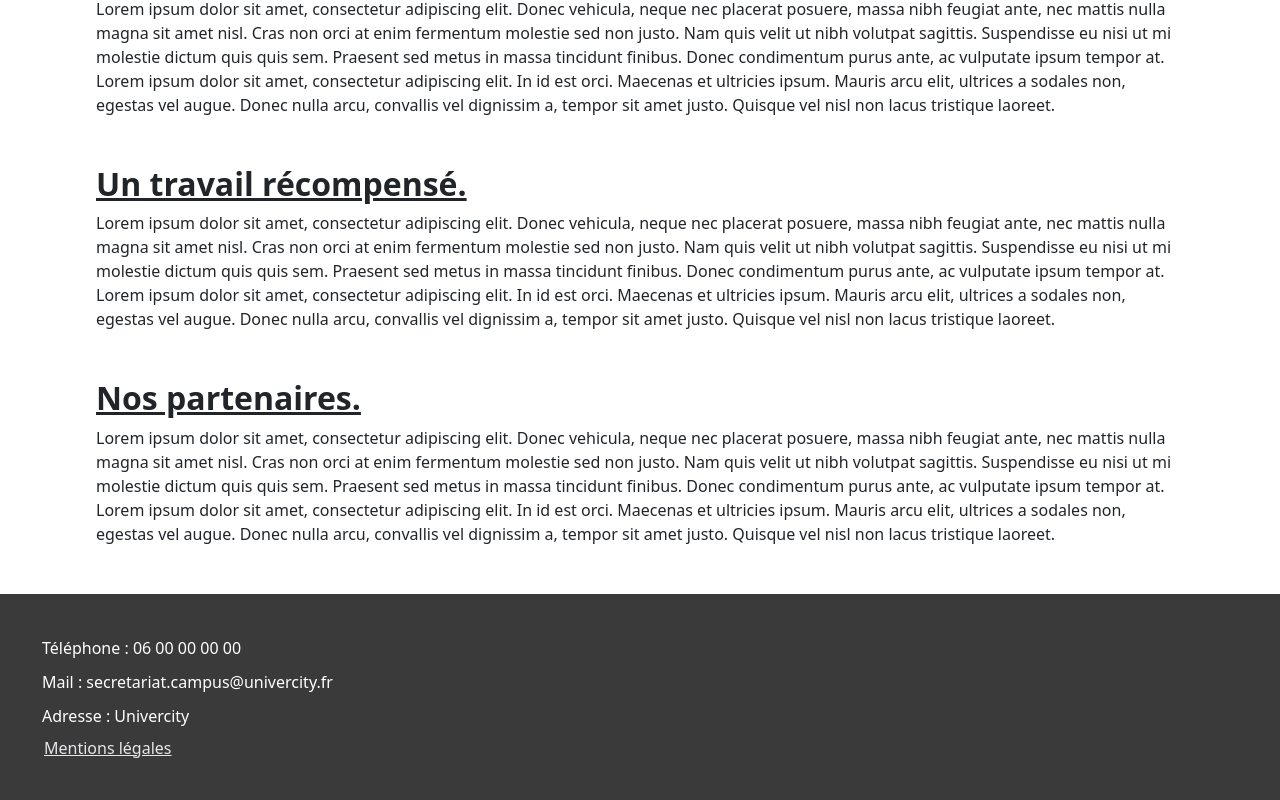
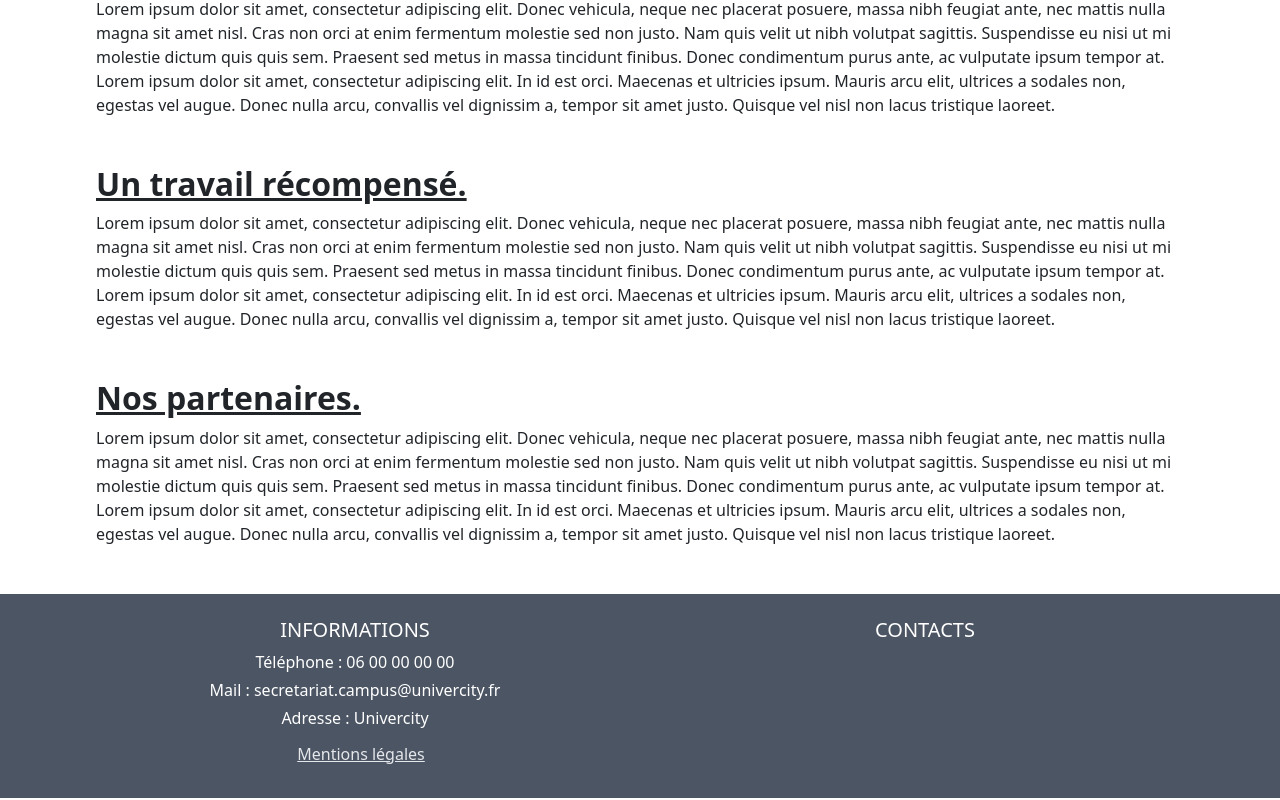
Before and after one commit to BastienBYRA/UniverCity, a React (Create React App) app in the folder univercity/: page / in a window 1280 px wide. Shown: the part 540-1340 px from the top of the page. Built offline with nearby package versions, Linux system fonts and the light colour scheme.

Commit message:
modification du footer

```diff
--- a/univercity/src/components/Footer.js
+++ b/univercity/src/components/Footer.js
@@ -2,21 +2,61 @@ import React from "react";
 import './../App.css';
 
 class Footer extends React.Component {
-    // constructor(props) {
-    //     super(props);
-    // }
+    constructor(props) {
+        super(props);
+    }
     render() {
-        return <div className="footer">
-            <div className="gauche">
-                <p>Téléphone : 06 00 00 00 00</p>
-                <p>Mail : secretariat.campus@univercity.fr</p>
-                <p>Adresse : Univercity</p>
-                <a href="/mentions-legales" className="block py-2 pl-3 text-gray-200 hover:text-white underline text-base">Mentions légales</a>
+        // return <div className="footer">
+        //     <div className="gauche">
+        //         <p>Téléphone : 06 00 00 00 00</p>
+        //         <p>Mail : secretariat.campus@univercity.fr</p>
+        //         <p>Adresse : Univercity</p>
+        //         <a href="/mentions-legales" className="block py-2 pl-3 text-gray-200 hover:text-white underline text-base">Mentions légales</a>
 
+        //     </div>
+
+        //     <div className="droite"></div>
+
+
+        // </div>;
+
+        return <footer className="bg-gray-600 text-center lg:text-left text-white">
+            <div className="container p-6">
+                <div className="grid lg:grid-cols-2 gap-4">
+                    <div className="mb-6 md:mb-0 ">
+                        <h5 className="font-medium mb-2 uppercase">Informations</h5>
+
+                        <p className="mb-1">Téléphone : 06 00 00 00 00</p>
+                        <p className="mb-1">Mail : secretariat.campus@univercity.fr</p>
+                        <p className="mb-1">Adresse : Univercity</p>
+                        <a href="#"
+                            className="block py-2 pl-3 text-gray-200 hover:text-rose-400 underline text-base"
+                            aria-current="page">Mentions légales</a>
+
+                    </div>
+
+                    <div className="mb-6 md:mb-0">
+                        <h5 className="font-medium mb-2 uppercase">Contacts</h5>
+
+                        {/* <form action="#" class="space-y-8">
+                            <div>
+                                <label for="email" class="block mb-2 text-sm font-medium text-gray-900 dark:text-gray-300">Your email</label>
+                                <input type="email" id="email" class="shadow-sm bg-gray-50 border border-gray-300 text-gray-900 text-sm rounded-lg focus:ring-primary-500 focus:border-primary-500 block w-full p-2.5 dark:bg-gray-700 dark:border-gray-600 dark:placeholder-gray-400 dark:text-white dark:focus:ring-primary-500 dark:focus:border-primary-500 dark:shadow-sm-light" placeholder="name@flowbite.com" required />
+                            </div>
+                            <div>
+                                <label for="subject" class="block mb-2 text-sm font-medium text-gray-900 dark:text-gray-300">Subject</label>
+                                <input type="text" id="subject" class="block p-3 w-full text-sm text-gray-900 bg-gray-50 rounded-lg border border-gray-300 shadow-sm focus:ring-primary-500 focus:border-primary-500 dark:bg-gray-700 dark:border-gray-600 dark:placeholder-gray-400 dark:text-white dark:focus:ring-primary-500 dark:focus:border-primary-500 dark:shadow-sm-light" placeholder="Let us know how we can help you" required />
+                            </div>
+                            <div class="sm:col-span-2">
+                                <label for="message" class="block mb-2 text-sm font-medium text-gray-900 dark:text-gray-400">Your message</label>
+                                <textarea id="message" rows="6" class="block p-2.5 w-full text-sm text-gray-900 bg-gray-50 rounded-lg shadow-sm border border-gray-300 focus:ring-primary-500 focus:border-primary-500 dark:bg-gray-700 dark:border-gray-600 dark:placeholder-gray-400 dark:text-white dark:focus:ring-primary-500 dark:focus:border-primary-500" placeholder="Leave a comment..."></textarea>
+                            </div>
+                            <button type="submit" class="py-3 px-5 text-sm font-medium text-center text-white rounded-lg bg-primary-700 sm:w-fit hover:bg-primary-800 focus:ring-4 focus:outline-none focus:ring-primary-300 dark:bg-primary-600 dark:hover:bg-primary-700 dark:focus:ring-primary-800">Send message</button>
+                        </form> */}
+                    </div>
+                </div>
             </div>
-
-            <div className="droite"></div>
-        </div>;
+        </footer>
     }
 }
 
```
